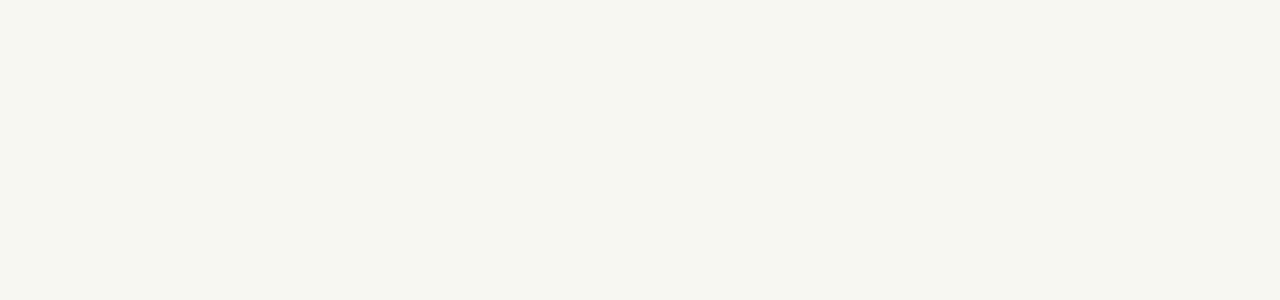
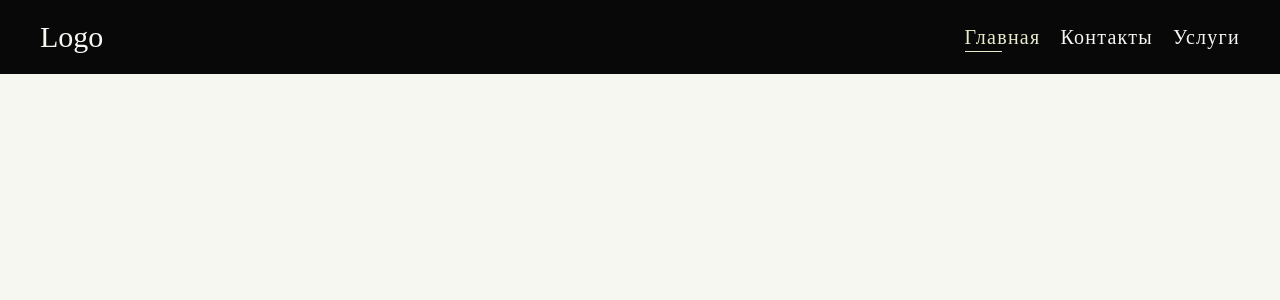
Before and after one commit to Rakoon225/gitprogect, a Vue app: page / in a window 1280 px wide. Shown: the top 300 px of the page. Built offline with nearby package versions, Linux system fonts and the light colour scheme.

Commit message:
create header and change scss files

```diff
--- a/src/App.vue
+++ b/src/App.vue
@@ -1,42 +1,22 @@
 <script>
 import { RouterView } from 'vue-router';
+import '@/assets/styles/styles.scss';
+
+import HeaderApp from './components/HeaderApp.vue';
 
 export default {
-  components: { RouterView },
+  components: { RouterView, HeaderApp },
   name: 'app',
 };
 </script>
 
 <template>
+  <header-app />
   <main>
     <router-view></router-view>
   </main>
 </template>
 
 <style lang="scss">
-@use '@/assets/styles/utils' as v;
 
-* {
-  transition: 0.2s;
-}
-
-body {
-  margin: 0;
-  padding: 0;
-  box-sizing: border-box;
-
-  background-color: v.$white;
-}
-
-.container {
-  margin: 0 auto;
-  padding: 0px 15px;
-
-  @media (max-width: v.em(768)) {
-    width: 100%;
-  }
-  @media (min-width: v.em(768)) {
-    max-width: v.rem(1230px);
-  }
-}
 </style>
--- /dev/null
+++ b/src/assets/styles/base/boilerplate.scss
@@ -0,0 +1,17 @@
+@use '@/assets/styles/utils' as v;
+* {
+  transition: 0.2s;
+}
+
+body {
+  background-color: v.$white;
+}
+
+.container {
+  margin: 0 auto;
+  padding: 0px 15px;
+
+  @media (min-width: v.em(768)) {
+    max-width: v.rem(1230);
+  }
+}
--- /dev/null
+++ b/src/assets/styles/base/index.scss
@@ -0,0 +1,2 @@
+@forward './reset.scss';
+@forward './boilerplate.scss';
--- /dev/null
+++ b/src/assets/styles/base/reset.scss
@@ -0,0 +1,123 @@
+/* Reset and base styles  */
+* {
+  padding: 0px;
+  margin: 0px;
+  border: none;
+}
+
+*,
+*::before,
+*::after {
+  box-sizing: border-box;
+}
+
+:focus,
+:active {
+  /*outline: none;*/
+}
+
+a:focus,
+a:active {
+  /* outline: none;*/
+}
+
+/* Links */
+
+a,
+a:link,
+a:visited {
+  color: inherit;
+  text-decoration: none;
+  /* display: inline-block; */
+}
+
+a:hover {
+  /* color: inherit; */
+  text-decoration: none;
+}
+
+/* Common */
+
+aside,
+nav,
+footer,
+header,
+section,
+main {
+  display: block;
+}
+
+h1,
+h2,
+h3,
+h4,
+h5,
+h6,
+p {
+  font-size: inherit;
+  font-weight: inherit;
+}
+
+ul,
+ul li {
+  list-style: none;
+}
+
+img {
+  vertical-align: top;
+}
+
+img,
+svg {
+  max-width: 100%;
+  height: auto;
+}
+
+address {
+  font-style: normal;
+}
+
+/* Form */
+
+input,
+textarea,
+button,
+select {
+  font-family: inherit;
+  font-size: inherit;
+  color: inherit;
+  background-color: transparent;
+}
+
+input::-ms-clear {
+  display: none;
+}
+
+button,
+input[type='submit'] {
+  display: inline-block;
+  box-shadow: none;
+  background-color: transparent;
+  background: none;
+  cursor: pointer;
+}
+
+input:focus,
+input:active,
+button:focus,
+button:active {
+  outline: none;
+}
+
+button::-moz-focus-inner {
+  padding: 0;
+  border: 0;
+}
+
+label {
+  cursor: pointer;
+}
+
+legend {
+  display: block;
+}
--- a/src/assets/styles/styles.scss
+++ b/src/assets/styles/styles.scss
@@ -1 +1,2 @@
 @forward './utils/';
+@forward './base/';
--- a/src/components/HeaderApp.vue
+++ b/src/components/HeaderApp.vue
@@ -1,14 +1,124 @@
 <script>
-
-export default{
-    name: 'Header-app',
-}
+export default {
+  name: 'Header-app',
+  data() {
+    return {
+      list: [
+        {
+          name: 'Главная',
+          to: 'main',
+        },
+        {
+          name: 'Контакты',
+          to: 'contacts',
+        },
+        {
+          name: 'Услуги',
+          to: 'services',
+        },
+      ],
+      active: 0,
+    };
+  },
+  methods: {
+    changeActive(index) {
+      this.active = index;
+    },
+  },
+};
 </script>
 
 <template>
-
+  <header class="header">
+    <div class="container">
+      <div class="header__content">
+        <div class="header__left">
+          <h1 class="header__title">
+            <a href="/"> Logo</a>
+          </h1>
+        </div>
+        <div class="header__right">
+          <nav class="header__menu header-menu">
+            <ul class="header-menu__list">
+              <li
+                @click="changeActive(index)"
+                class="header-menu__item"
+                :class="{
+                  'header-menu__item--active':
+                    index == active,
+                }"
+                v-for="(item, index) in list">
+                <router-link :to="`#${item.to}`">{{
+                  item.name
+                }}</router-link>
+              </li>
+            </ul>
+          </nav>
+        </div>
+      </div>
+    </div>
+  </header>
 </template>
 
-<style lang='scss' scoped>
-
+<style lang="scss" scoped>
+@use '@/assets/styles/utils' as v;
+.header {
+  & {
+    padding: v.em(20) 0 v.em(20) 0;
+    background: v.$black2--a;
+    color: v.$white;
+  }
+  &__content {
+    display: flex;
+    justify-content: space-between;
+    align-items: center;
+    @media (max-width: v.em(450)) {
+      gap: v.em(15);
+      flex-direction: column;
+    }
+  }
+  &__left {
+    h1 {
+      font-size: v.rem(30);
+    }
+  }
+  &__right {
+    > nav {
+      ul {
+        list-style-type: none;
+        display: flex;
+        gap: v.rem(20);
+        letter-spacing: v.em(1);
+        font-size: v.rem(20);
+        li {
+          a {
+            position: relative;
+            &::after {
+              content: '';
+              transition: width 0.5s;
+              background-color: v.$white;
+              position: absolute;
+              top: v.em(25, 20);
+              left: 0px;
+              width: 0%;
+              height: 1px;
+            }
+            &:hover::after {
+              width: 100%;
+            }
+          }
+          &.header-menu__item--active {
+            color: v.$green2--h;
+            a {
+              &::after {
+                width: 50%;
+                background-color: v.$green2--h;
+              }
+            }
+          }
+        }
+      }
+    }
+  }
+}
 </style>
```
Also changed, not shown: src/assets/styles/utils/vars.scss (line endings or trailing spaces).
